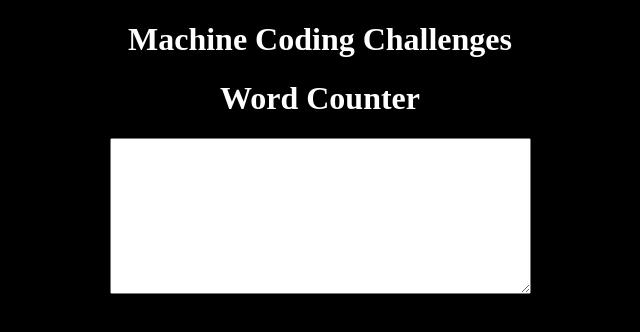
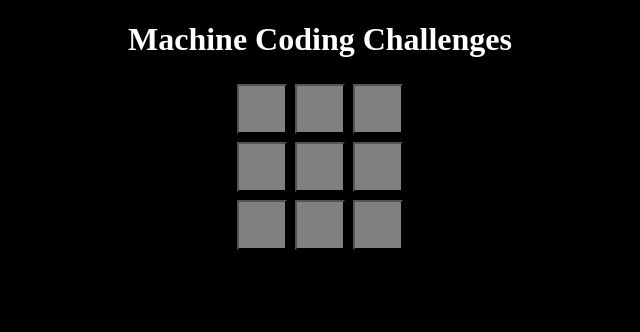
Before and after one commit to Vamsichowdhury/Frontend, a React (Vite) app in the folder react/machine-coding/machine-coding-challenges/: page / in a window 1280 px wide. Shown: the top 332 px of the page, without its empty margins (320-960 px from the left). Built offline with nearby package versions, Linux system fonts and the light colour scheme.

Commit message:
feat: Add GridLightsII component for interactive grid light toggling

```diff
--- a/react/machine-coding/machine-coding-challenges/src/App.jsx
+++ b/react/machine-coding/machine-coding-challenges/src/App.jsx
@@ -1,7 +1,8 @@
 import "./App.css";
+import GridLightsII from "./features/grid-lights-2/GridLightsII";
 // import GridLights from "./features/grid-lights/GridLights";
 // import TicTacToe from "./features/tic-tac-toe/TicTacToe";
-import WordCounter from "./features/word-counter/WordCounter";
+// import WordCounter from "./features/word-counter/WordCounter";
 // import PinItems from "./features/pin-items/PinItems";
 // import TransferList from "./features/transfer-list/TransferList";
 // import StopWatch from "./features/stop-watch/StopWatch";
@@ -66,7 +67,8 @@ function App() {
         {/* <TransferList /> */}
         {/* <GridLights /> */}
         {/* <TicTacToe /> */}
-        <WordCounter />
+        {/* <WordCounter /> */}
+        <GridLightsII />
       </div>
     </>
   );
--- /dev/null
+++ b/react/machine-coding/machine-coding-challenges/src/features/grid-lights-2/GridLightsII.jsx
@@ -0,0 +1,144 @@
+import { useState, useEffect } from "react";
+
+export default function GridLightsII() {
+  const [grid, setGrid] = useState([
+    [false, false, false],
+    [false, false, false],
+    [false, false, false],
+  ]);
+
+  // Stores the order in which cells were clicked.
+  // Example:
+  // [
+  //   [0,0],
+  //   [1,1],
+  //   [2,2]
+  // ]
+  const [clickedOrder, setClickedOrder] = useState([]);
+
+  const toggleCell = (row, col) => {
+    // IMPORTANT:
+    // Prevent clicking the same cell multiple times.
+    //
+    // Without this:
+    // User clicks (0,0) three times
+    //
+    // clickedOrder becomes:
+    // [[0,0], [0,0], [0,0]]
+    //
+    // Which breaks the turn-off sequence.
+    if (grid[row][col]) return;
+
+    // IMPORTANT:
+    // Always use functional state updates when the next state
+    // depends on the previous state.
+    //
+    // BAD:
+    // setGrid(updatedGrid)
+    //
+    // GOOD:
+    // setGrid(prev => ...)
+    //
+    // React guarantees 'prev' is the latest state.
+    setGrid((prev) =>
+      prev.map((r, rIndex) =>
+        r.map((cell, cIndex) =>
+          rIndex === row && cIndex === col ? true : cell,
+        ),
+      ),
+    );
+
+    // IMPORTANT:
+    // Use functional update here as well.
+    //
+    // BAD:
+    // setClickedOrder([...clickedOrder, [row,col]])
+    //
+    // Why?
+    // Because clickedOrder might be stale if React batches updates.
+    //
+    // GOOD:
+    // setClickedOrder(prev => [...prev, [row,col]])
+    setClickedOrder((prev) => [...prev, [row, col]]);
+  };
+
+  // Check if every cell is ON.
+  //
+  // Example:
+  //
+  // true true true
+  // true true true
+  // true true true
+  //
+  // => allCellsOn = true
+  const allCellsOn = grid.every((row) => row.every((cell) => cell));
+
+  useEffect(() => {
+    // Don't start the turn-off sequence until
+    // every cell is ON.
+    if (!allCellsOn) return;
+
+    // clickedOrder example:
+    //
+    // [
+    //   [0,0],
+    //   [1,1],
+    //   [2,2]
+    // ]
+    //
+    // Schedule turn-offs:
+    //
+    // 500ms  -> turn off [0,0]
+    // 1000ms -> turn off [1,1]
+    // 1500ms -> turn off [2,2]
+    //
+    // This avoids the complexity of setInterval.
+    clickedOrder.forEach(([row, col], index) => {
+      setTimeout(
+        () => {
+          // IMPORTANT:
+          // Use functional update.
+          //
+          // Very common interview mistake:
+          //
+          // const updatedGrid = grid.map(...)
+          //
+          // Inside async callbacks (setTimeout/setInterval),
+          // 'grid' may be stale because the callback remembers
+          // variables from an older render.
+          //
+          // Using prev guarantees latest state.
+          setGrid((prev) =>
+            prev.map((r, rIndex) =>
+              r.map((cell, cIndex) =>
+                rIndex === row && cIndex === col ? false : cell,
+              ),
+            ),
+          );
+        },
+        (index + 1) * 500,
+      );
+    });
+  }, [allCellsOn]);
+
+  return (
+    <div>
+      {grid.map((row, rowIndex) => (
+        <div key={rowIndex}>
+          {row.map((cell, cellIndex) => (
+            <button
+              key={cellIndex}
+              onClick={() => toggleCell(rowIndex, cellIndex)}
+              style={{
+                width: 50,
+                height: 50,
+                margin: 4,
+                background: cell ? "green" : "gray",
+              }}
+            />
+          ))}
+        </div>
+      ))}
+    </div>
+  );
+}
```
